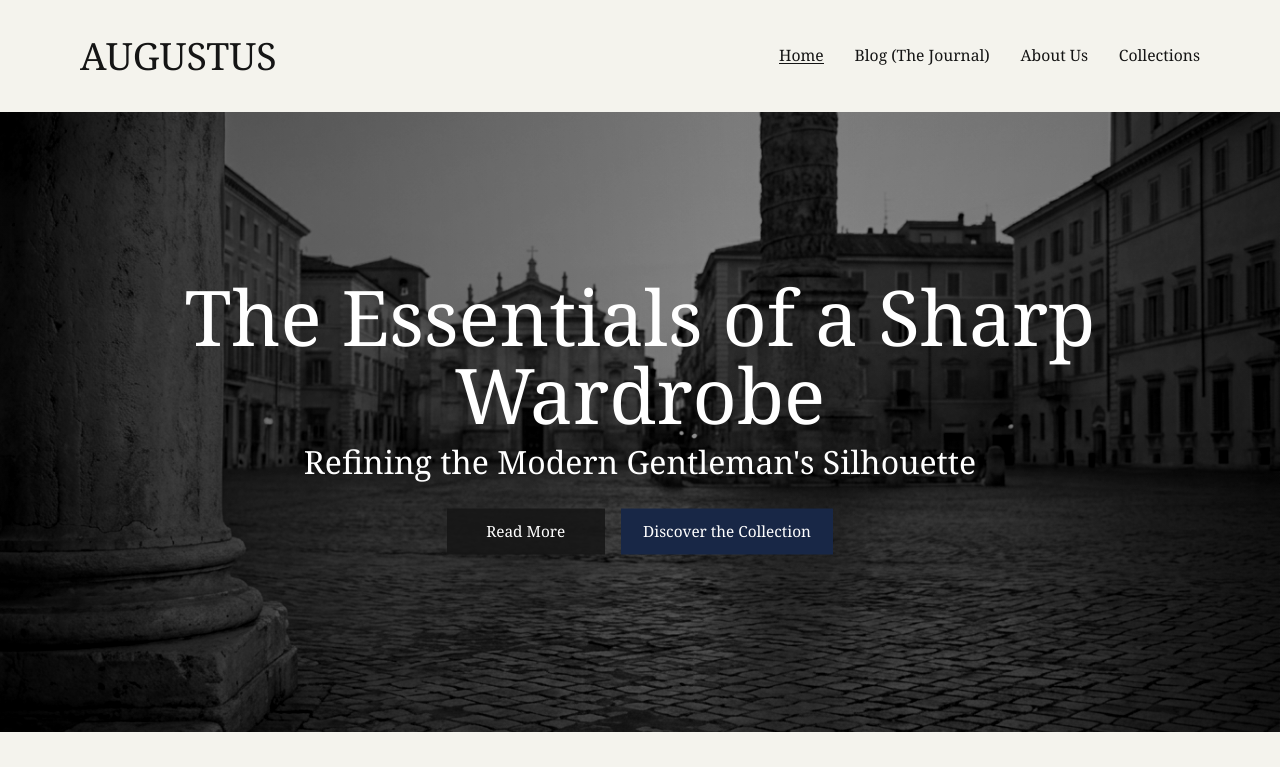
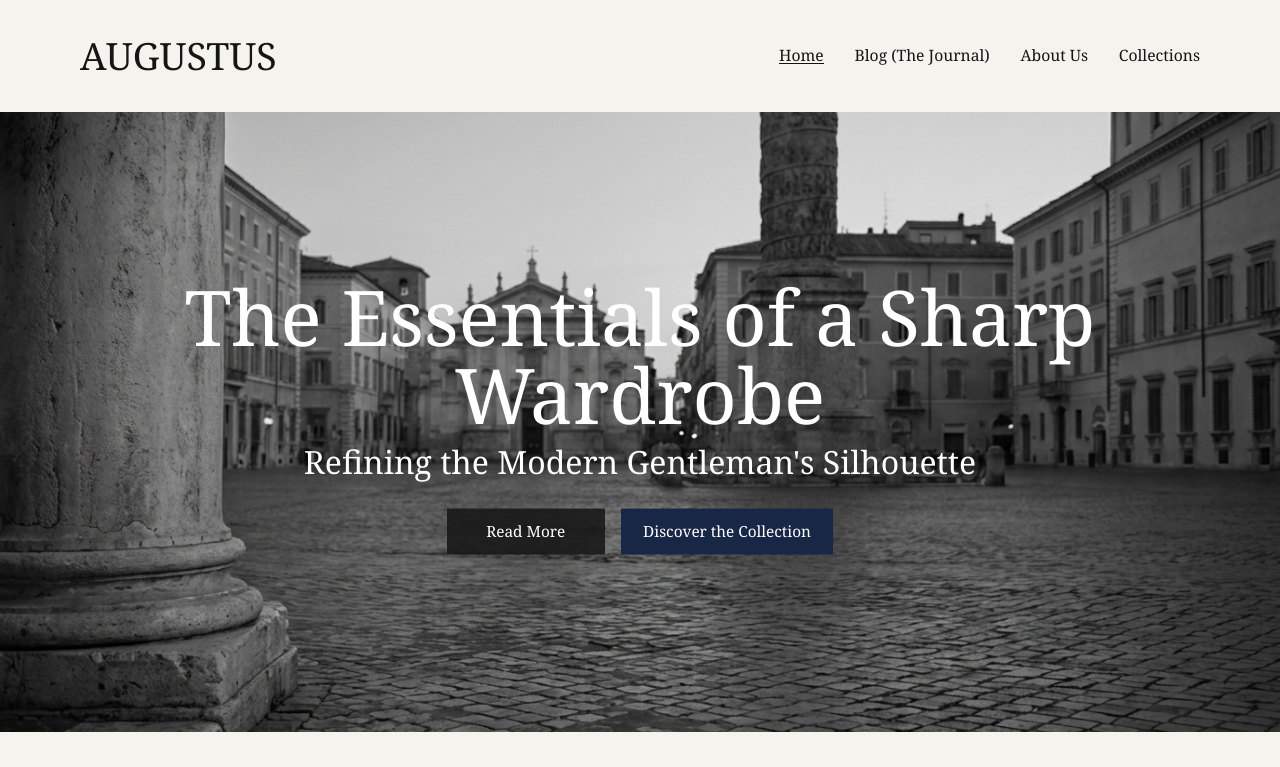
Before and after one commit to peonily/augustus, a website: page index.html in a window 1280 px wide. Shown: the top 767 px of the page. Drawn offline with Linux system fonts and the light colour scheme; a web font is replaced by a local one.

Commit message:
remove filter

```diff
--- a/styles.css
+++ b/styles.css
@@ -1958,7 +1958,7 @@
 }
 
 img {
-  filter: grayscale(1) contrast(1.04);
+  filter: none;
 }
 
 img[src$="Seaonal_Trends__The_Riviera_Look_202605141741.jpeg"] {
@@ -2157,15 +2157,15 @@
   width: 100%;
   height: 100%;
   object-fit: cover;
-  filter: grayscale(1) contrast(1.15) brightness(0.62);
+  filter: none;
 }
 
 .hero-media-wrap::after {
-  content: "";
+  content: none;
   position: absolute;
   inset: 0;
-  display: block !important;
-  background: linear-gradient(90deg, rgba(0, 0, 0, 0.38), rgba(0, 0, 0, 0.08) 58%, rgba(0, 0, 0, 0.22));
+  display: none !important;
+  background: none;
   pointer-events: none;
 }
 
```
Also changed, not shown: dist/styles.css.
